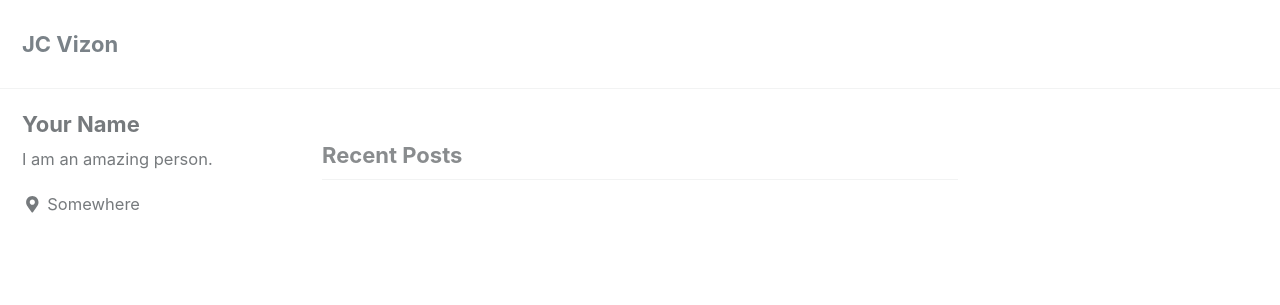
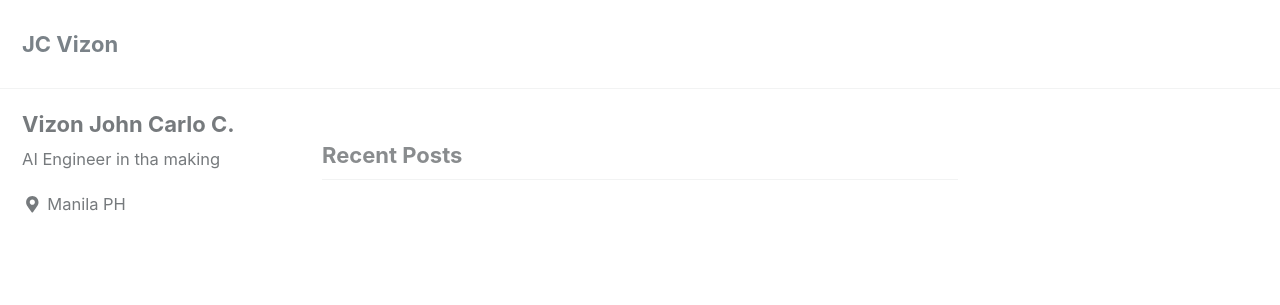
Before and after one commit to Jcvizon06/Data-Science-Portfolio, a Jekyll site: the page built from index.html, in a window 1280 px wide. Shown: the top 305 px of the page. Built offline with Jekyll 4.4.1, drawn with Linux system fonts in a browser that asks for light colours; nearby versions of some CDN libraries; the list of posts is cut into pages by our own code.

Commit message:
10/08/2018

```diff
--- a/_config.yml
+++ b/_config.yml
@@ -101,10 +101,10 @@ analytics:
 
 # Site Author
 author:
-  name             : "Your Name"
+  name             : "Vizon John Carlo C."
   avatar           : # path of avatar image, e.g. "/assets/images/bio-photo.jpg"
-  bio              : "I am an amazing person."
-  location         : "Somewhere"
+  bio              : "AI Engineer in tha making"
+  location         : "Manila PH"
   email            :
   links:
     - label: "Email"
```
